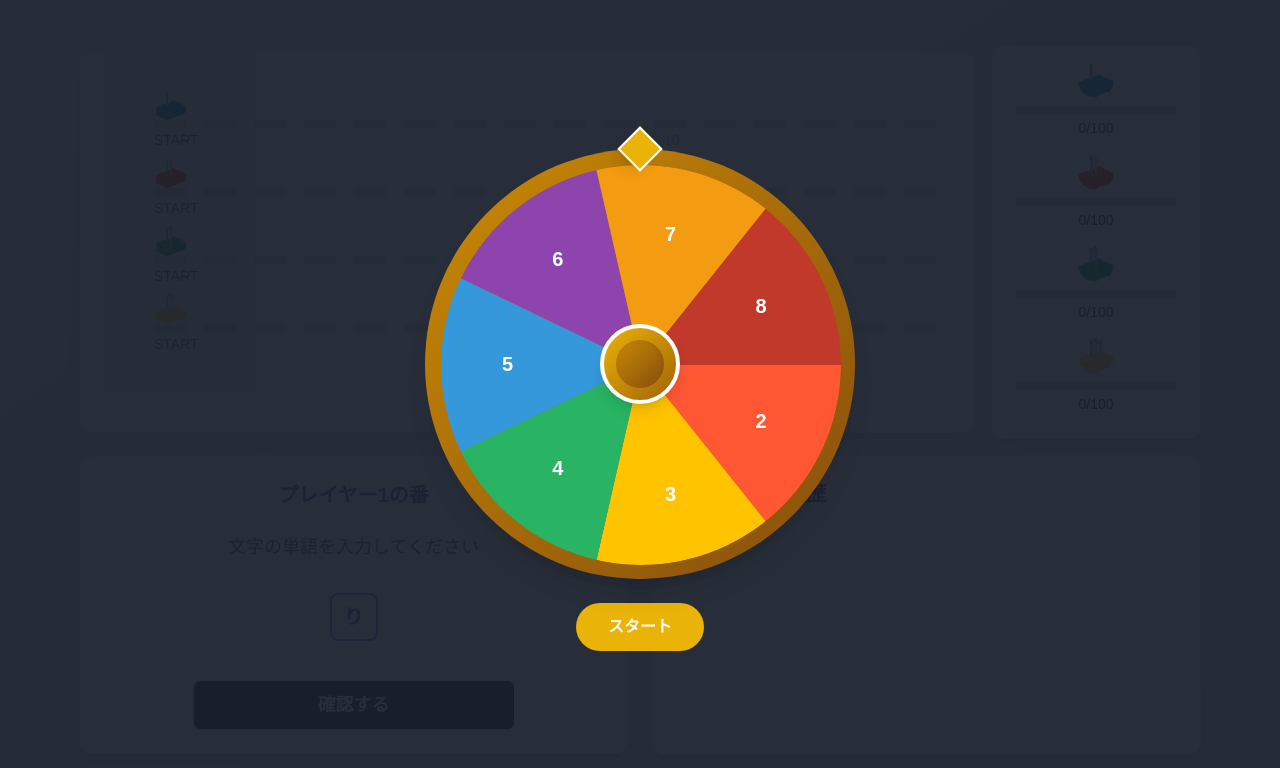
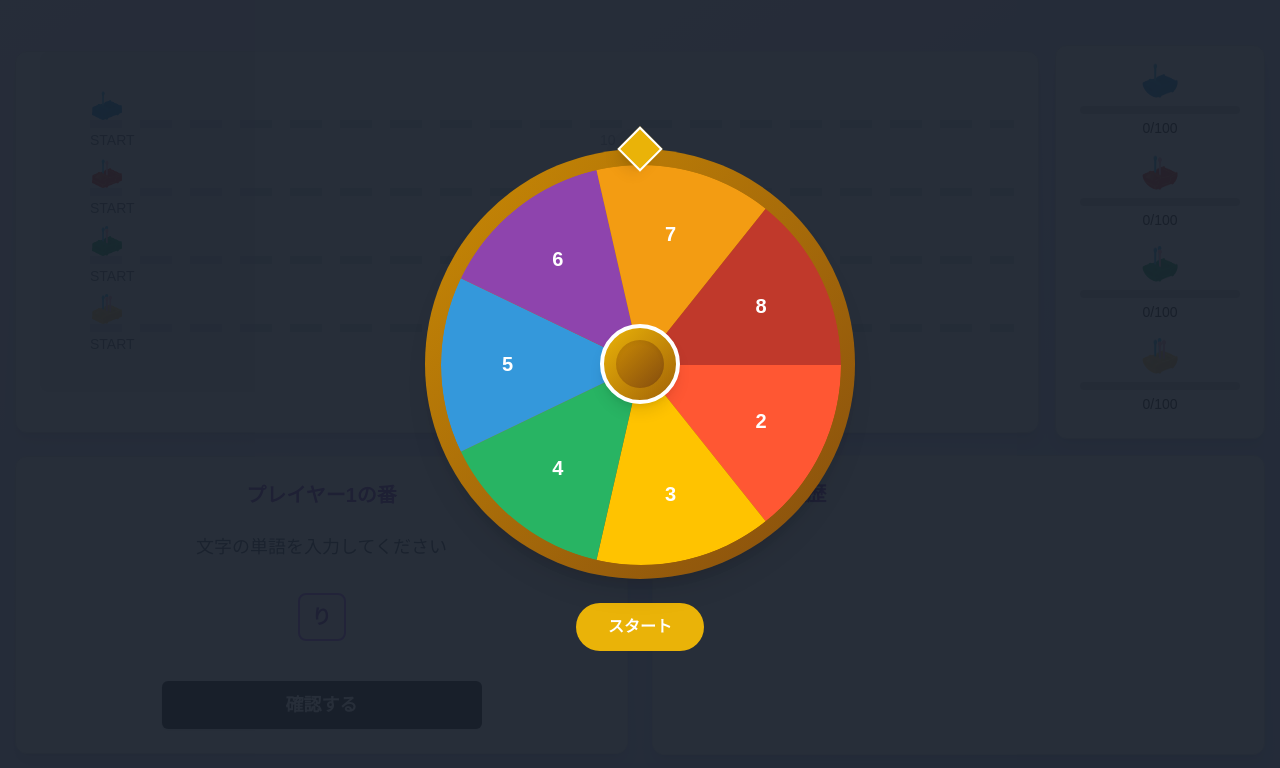
Before and after one commit to dyedai/Shiritori_sugoroku, a Next.js app in the folder webapp/: page /game in a window 1280 px wide. Shown: the top 768 px of the page. Built offline with nearby package versions, Linux system fonts and the light colour scheme.

Commit message:
カードコンポーネントの幅を最大5xlに変更

```diff
--- a/webapp/src/app/game/page.tsx
+++ b/webapp/src/app/game/page.tsx
@@ -222,7 +222,7 @@ export default function Game() {
     <div className="relative min-h-screen w-full items-center justify-center bg-gradient-to-br from-purple-100 to-indigo-200 flex flex-col gap-6 p-6">
       <div className="flex flex-col w-fit gap-4 ">
         <div className="flex w-full items-center justify-center gap-4">
-          <Card className="w-full max-w-4xl shadow-lg">
+          <Card className="w-full max-w-5xl shadow-lg">
             <CardContent>
               <div className="overflow-x-auto overflow-y-hidden whitespace-nowrap pb-4">
                 <canvas
```
